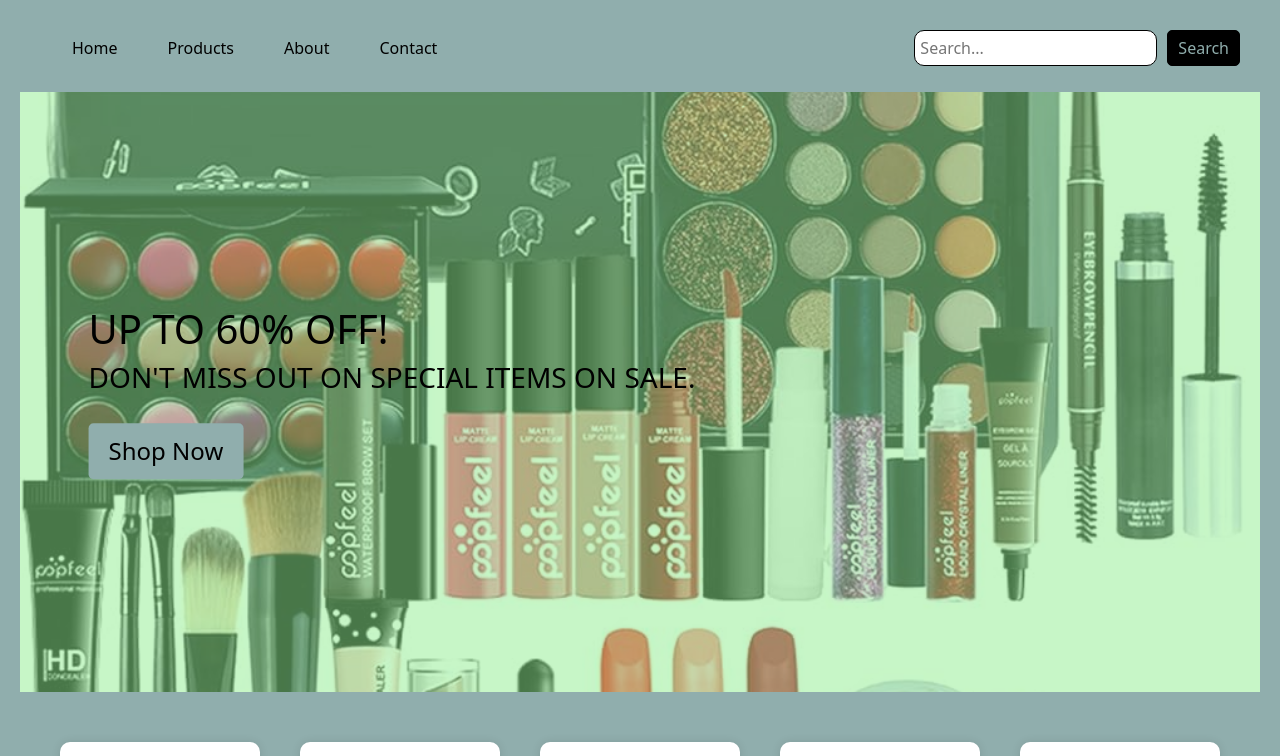
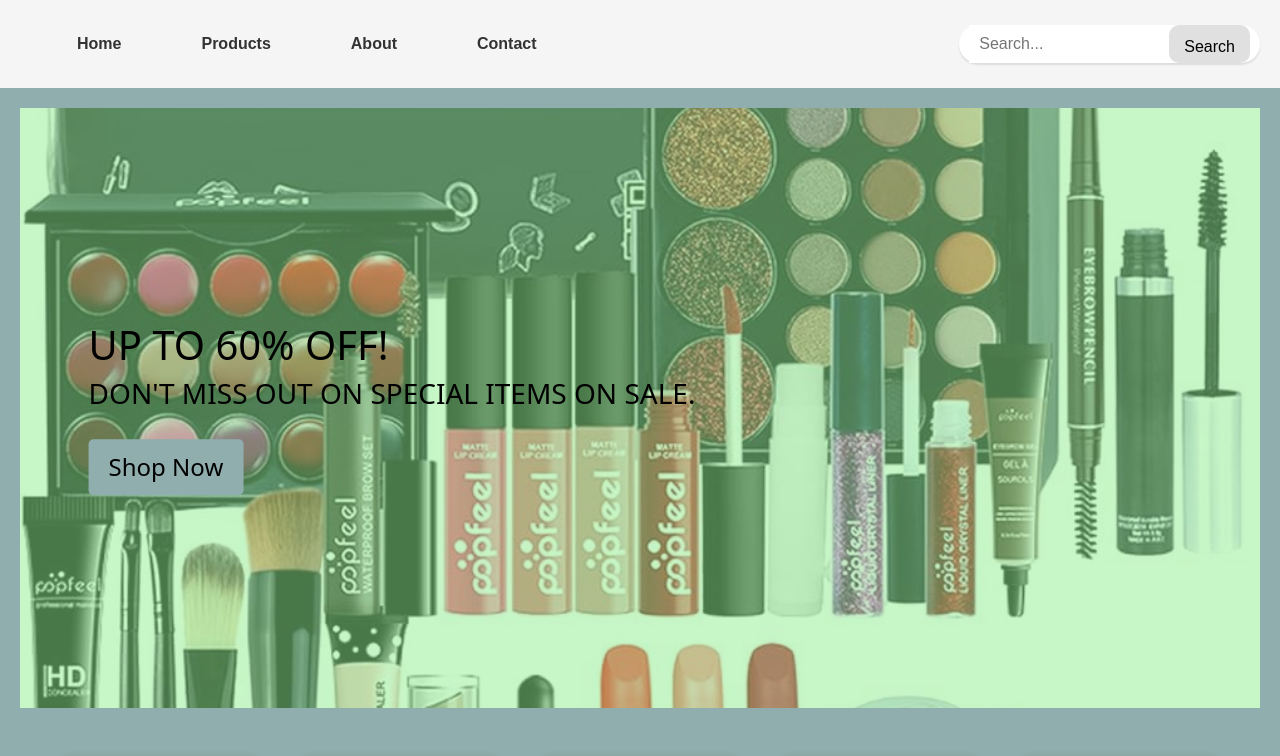
Before and after one commit to Felix-svg/Shopcrawl, a React (Create React App) app in the folder client/: page / in a window 1280 px wide. Shown: the top 756 px of the page. Built offline with nearby package versions, Linux system fonts and the light colour scheme.

Commit message:
Updated Navbar

```diff
--- a/client/src/App.js
+++ b/client/src/App.js
@@ -2,6 +2,7 @@
 import { BrowserRouter as Router, Routes, Route } from 'react-router-dom';
 import Home from './components/Home';
 import Footer from './components/Footer';
+import Navbar from './components/Navbar';
 
 function App() {
   return (
@@ -10,6 +11,7 @@
             <Routes>
               <Route path="/" element={
                 <>
+                  <Navbar/>
                   <Home />
                   <Footer />
                 </>
--- a/client/src/components/Home.js
+++ b/client/src/components/Home.js
@@ -29,21 +29,6 @@
 
     return (
         <div style={{ backgroundColor: '#90AEAD', minHeight: '150vh', padding: '20px' }}>
-            {/* Navbar */}
-            <nav style={{ color: 'black', padding: '10px 20px' }}>
-                <ul style={{ listStyle: 'none', display: 'flex', justifyContent: 'center', alignItems: 'center' }}>
-                    <li style={{ marginRight: '50px' }}>Home</li>
-                    <li style={{ marginRight: '50px' }}>Products</li>
-                    <li style={{ marginRight: '50px' }}>About</li>
-                    <li style={{ marginRight: '50px' }}>Contact</li>
-                    {/* Search Bar */}
-                    <li style={{ marginLeft: 'auto', display: 'flex', alignItems: 'center' }}>
-                        <input type="text" placeholder="Search..." style={{ padding: '5px', borderRadius: '10px', border: '1px solid black', marginRight: '10px' }} />
-                        <button style={{ padding: '5px 10px', backgroundColor: 'black', color: '#90AEAD', border: '1px solid black', borderRadius: '5px', cursor: 'pointer' }}>Search</button>
-                    </li>
-                </ul>
-            </nav>
-
             {/* Slideshow */}
             <div style={{ position: 'relative', width: '100%', height: '600px', overflow: 'hidden' }}>
                 <Slide easing="ease" duration={2000} transitionDuration={500} infinite={true} indicators={true} arrows={false} autoplay={true}>
```
